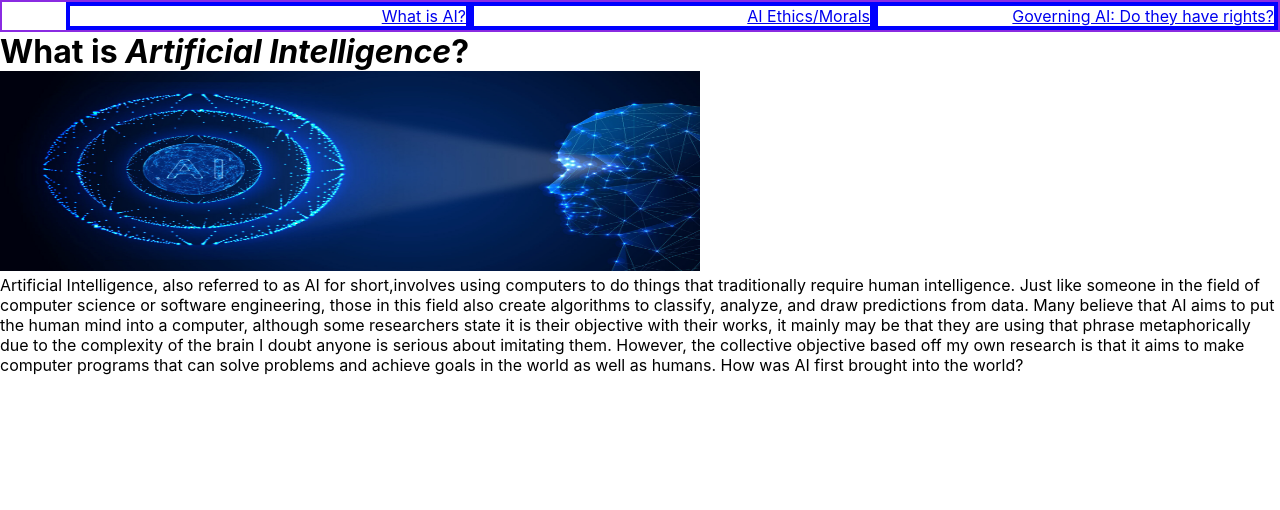
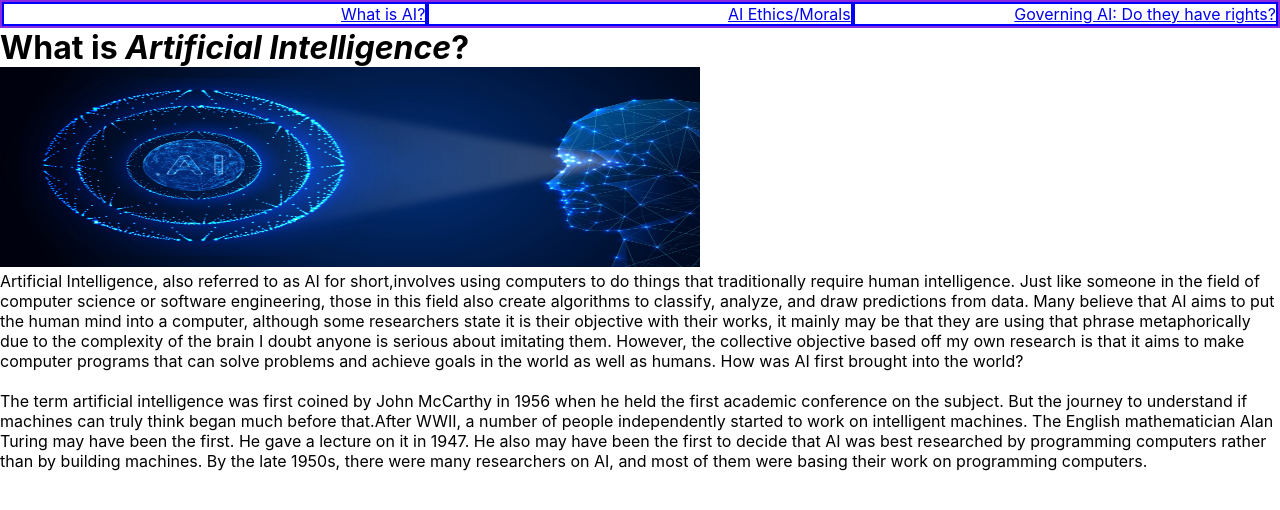
Before and after one commit to BladeKitana732/AI-Report, a React (Create React App) app in the folder ai-report/: page / in a window 1280 px wide. Shown: the top 510 px of the page. Built offline with nearby package versions, Linux system fonts and the light colour scheme.

Commit message:
updating info

```diff
--- a/ai-report/src/App.css
+++ b/ai-report/src/App.css
@@ -6,16 +6,14 @@
 
 li {
     list-style: none;
-    text-align: right;
-    border: solid 4px blue;
-    padding: 0;
-    margin: 0;
+    /* text-align: right; */
+    border: solid 2px blue;
 }
 
 #navLinks {
     display: grid;
     border: solid 2px blueviolet;
     grid-template-columns: repeat(3, 1fr);
-    padding-left: 4em;
-
+    padding: 0 0 0 0;
+    text-align: right;
 }
--- a/ai-report/src/components/Intro.js
+++ b/ai-report/src/components/Intro.js
@@ -7,7 +7,9 @@ export default function Intro() {
             <h1>What is <em>Artificial Intelligence</em>?</h1>
             <img src = { imageAI } alt= 'ai-intelligence' style = {{ width: 700, height: 200}}/>
             <p>Artificial Intelligence, also referred to as AI for short,involves using computers to do things that traditionally require human intelligence.  Just like someone in the field of computer science or software engineering, those in this field also create algorithms to classify, analyze, and draw predictions from data.  Many believe that AI aims to put the human mind into a computer, although some researchers state it is their objective with their works, it mainly may be that they are using that phrase metaphorically due to the complexity of the brain I doubt anyone is serious about imitating them.  However, the collective objective based off my own research is that it aims to make computer programs that can solve problems and achieve goals in the world as well as humans.  How was AI first brought into the world?</p>
-
+            <br />
+            <p>The term artificial intelligence was first coined by John McCarthy in 1956 when he held the first academic conference on the subject. But the journey to understand if machines can truly think began much before that.After WWII, a number of people independently started to work on intelligent machines.  The English mathematician Alan Turing may have been the first.  He gave a lecture on it in 1947.  He also may have been the first to decide that AI was best researched by programming computers rather than by building machines.  By the late 1950s, there were many researchers on AI, and most of them were basing their work on programming computers.</p>
+            <br />
             <p></p>
 
         </div>
--- a/ai-report/src/components/Navbar.js
+++ b/ai-report/src/components/Navbar.js
@@ -9,7 +9,7 @@ export default function Navbar() {
 
             <ul id="navLinks" >
 
-                <li><NavLink to="/">
+                <li id="firstLink"><NavLink to="/">
                     What is AI?
                 </NavLink></li>
 
```
